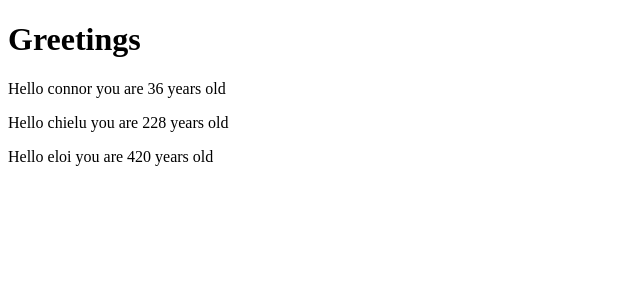
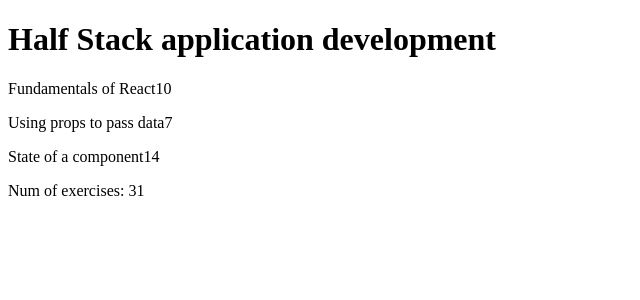
Before and after one commit to dohboy97/react, a React (Create React App) app in the folder part1/: page / in a window 1280 px wide. Shown: the top 300 px of the page, without its empty margins (0-640 px from the left). Built offline with nearby package versions, Linux system fonts and the light colour scheme.

Commit message:
fixed rendering, needed to go a layer deeper than props

```diff
--- a/part1/src/App.js
+++ b/part1/src/App.js
@@ -1,22 +1,82 @@
 
-const Hello = (props) => {
+// const Hello = (props) => {
+//   return (
+//     <div>
+//       <p>Hello {props.name} you are {props.age} years old</p>
+//     </div>
+//   )
+// }
+
+// const App = () => {
+
+//   return (
+//     <div>
+//       <h1>Greetings</h1>
+//       <Hello name = 'connor' age = '36'/>
+//       <Hello name = 'chielu' age = {parts[2].exercises}/>
+//       <Hello name = 'pinhead' age = {Math.floor(Math.random()*100)}/>
+//     </div>
+//   );
+//
+
+
+//PRACTICE PROBLEM
+
+const Header = (props) => {
+  console.log(props)
+  return <h1>{props.course.name}</h1>
+}
+
+const Part = (props) => {
+  return (
+    <p>{props.part.name}{props.part.exercises}</p>
+  )
+}
+
+const Content = (props) =>  {
   return (
     <div>
-      <p>Hello {props.name} you are {props.age} years old</p>
+    <Part part={props.parts[0]} />
+    <Part part={props.parts[1]} />
+    <Part part={props.parts[2]} />
+  </div>
+
+  )
+}
+const Total = (props) => {
+  return (
+    <div>
+      <p>Num of exercises: {props.parts.reduce((acc,c)=> acc+c.exercises, 0)}</p>
     </div>
   )
 }
 
-const App = () => {
+function App () {
 
+    const course = {
+    name: 'Half Stack application development',
+    parts: [
+    {
+    name: 'Fundamentals of React',
+    exercises: 10
+  },
+  {
+    name: 'Using props to pass data',
+    exercises: 7
+  },
+  {
+    name: 'State of a component',
+    exercises: 14
+  }
+  ]
+}
   return (
     <div>
-      <h1>Greetings</h1>
-      <Hello name = 'connor' age = '36'/>
-      <Hello name = 'chielu' age = {3*76}/>
-      <Hello name = 'eloi' age = {420}/>
-    </div>
-  );
+    <Header course={course} />
+    <Content parts={course.parts} />
+    <Total parts={course.parts} />
+  </div>
+  )
 }
 
-export default App;
+export default App
```
